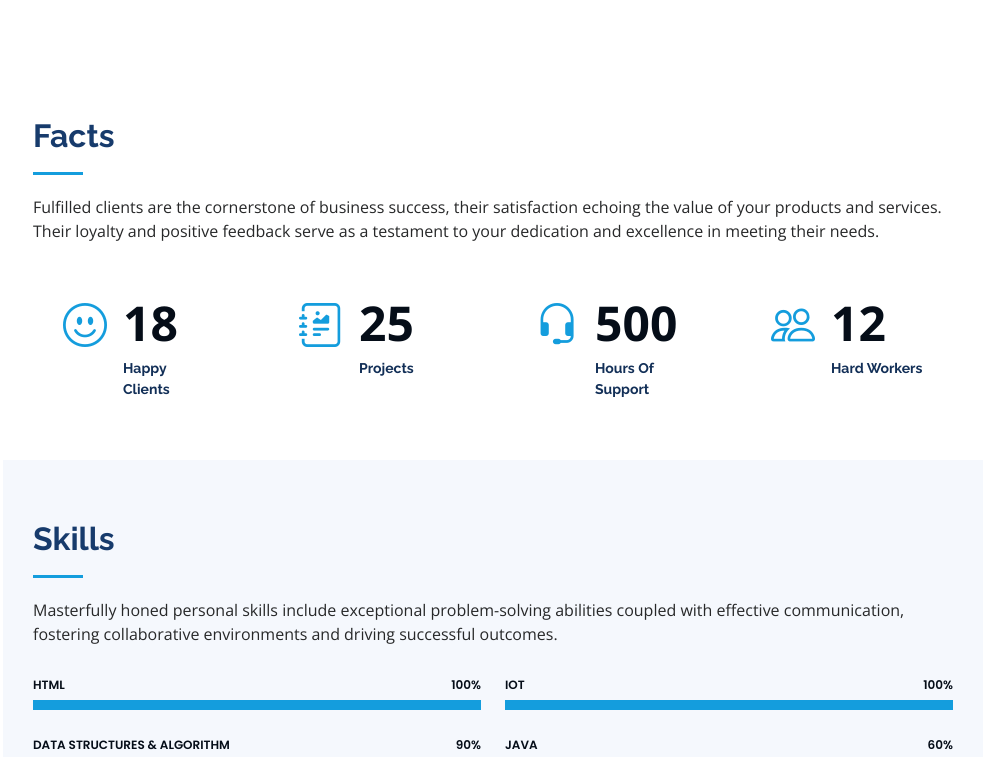
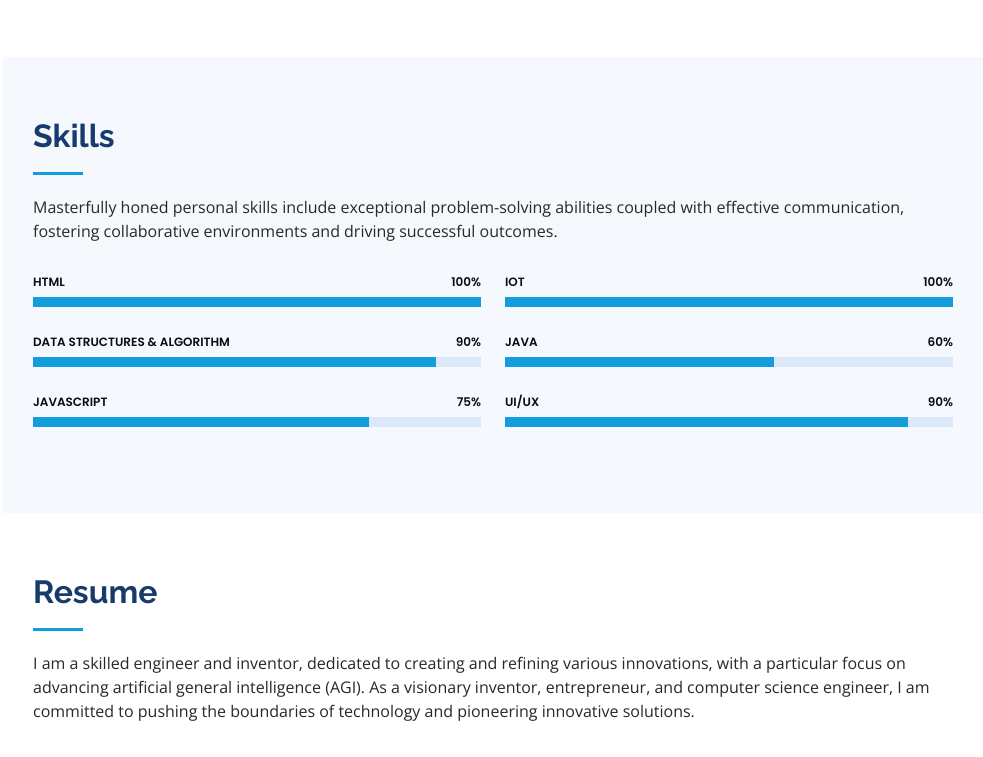
Before and after one commit to johnlivingstone09/ceo, a plain HTML site: page index.html in a window 1280 px wide. Shown: the part 1467-2224 px from the top of the page, without its empty margins (297-1280 px from the left). Drawn offline with nearby package versions, Linux system fonts and the light colour scheme.

Commit message:
index.html

```diff
--- a/index.html
+++ b/index.html
@@ -64,7 +64,7 @@
   <section id="hero" class="d-flex flex-column justify-content-center align-items-center">
     <div class="hero-container" data-aos="fade-in">
       <h1>John Living Stone</h1>
-      <p>I'm <span class="typed" data-typed-items="Entrepreneur, Designer, Developer, Freelancer, Innovator"></span></p>
+      <p>I'm <span class="typed" data-typed-items="Designer, Developer, Freelancer, Innovator"></span></p>
     </div>
   </section><!-- End Hero -->
 
@@ -114,54 +114,6 @@
 
       </div>
     </section><!-- End About Section -->
-
-    <!-- ======= Facts Section ======= -->
-    <section id="facts" class="facts">
-      <div class="container">
-
-        <div class="section-title">
-          <h2>Facts</h2>
-          <p>Fulfilled clients are the cornerstone of business success, their satisfaction echoing the value of your products and services. Their loyalty and positive feedback serve as a testament to your dedication and excellence in meeting their needs.</p>
-        </div>
-
-        <div class="row no-gutters">
-
-          <div class="col-lg-3 col-md-6 d-md-flex align-items-md-stretch" data-aos="fade-up">
-            <div class="count-box">
-              <i class="bi bi-emoji-smile"></i>
-              <span data-purecounter-start="0" data-purecounter-end="18" data-purecounter-duration="1" class="purecounter"></span>
-              <p><strong>Happy Clients</strong></p>
-            </div>
-          </div>
-
-          <div class="col-lg-3 col-md-6 d-md-flex align-items-md-stretch" data-aos="fade-up" data-aos-delay="100">
-            <div class="count-box">
-              <i class="bi bi-journal-richtext"></i>
-              <span data-purecounter-start="0" data-purecounter-end="25" data-purecounter-duration="1" class="purecounter"></span>
-              <p><strong>Projects</strong> </p>
-            </div>
-          </div>
-
-          <div class="col-lg-3 col-md-6 d-md-flex align-items-md-stretch" data-aos="fade-up" data-aos-delay="200">
-            <div class="count-box">
-              <i class="bi bi-headset"></i>
-              <span data-purecounter-start="0" data-purecounter-end="500" data-purecounter-duration="1" class="purecounter"></span>
-              <p><strong>Hours Of Support</strong> </p>
-            </div>
-          </div>
-
-          <div class="col-lg-3 col-md-6 d-md-flex align-items-md-stretch" data-aos="fade-up" data-aos-delay="300">
-            <div class="count-box">
-              <i class="bi bi-people"></i>
-              <span data-purecounter-start="0" data-purecounter-end="12" data-purecounter-duration="1" class="purecounter"></span>
-              <p><strong>Hard Workers</strong></p>
-            </div>
-          </div>
-
-        </div>
-
-      </div>
-    </section><!-- End Facts Section -->
 
     <!-- ======= Skills Section ======= -->
     <section id="skills" class="skills section-bg">
@@ -272,15 +224,6 @@ In the whirlwind of college life, I've danced through project expos and hackatho
           <div class="col-lg-6" data-aos="fade-up" data-aos-delay="100">
             <h3 class="resume-title">Professional Experience</h3>
             <div class="resume-item">
-              <h4>Founder & Developer, <a href="https://stoneindustries.in/">Stone Industries</a></h4>
-              <h5>2023 - Present</h5>
-              <p><em>Trichy, India - 620010 </em></p>
-              <ul>
-                <li>Pioneered groundbreaking IoT solutions, pushing the boundaries of innovation.</li>
-                <li>Cultivated a collaborative environment, fostering teamwork and knowledge exchange.</li>
-                <li>Overcame entrepreneurial challenges with resilience, delivering exceptional software solutions.</li>
-                <li>Oversee the efficient use of production project budgets ranging from ₹1000 - ₹40k </li>
-              </ul>
             </div>
             <div class="resume-item">
               <h4>Electrical & Plumbing specialist</h4>
@@ -437,11 +380,11 @@ In the whirlwind of college life, I've danced through project expos and hackatho
   <footer id="footer">
     <div class="container">
       <div class="copyright">
-        &copy; Copyright <strong><span>Stone Industries</span></strong>
+        &copy; Copyright <strong><span>JOHN LIVING STONE</span></strong>
       </div>
       <div class="credits">
 
-        Designed by <a href="https://stoneindustries.in/">Stone Industries</a>
+        Designed by <a href="">JOHN LIVING STONE</a>
       </div>
     </div>
   </footer><!-- End  Footer -->
```
